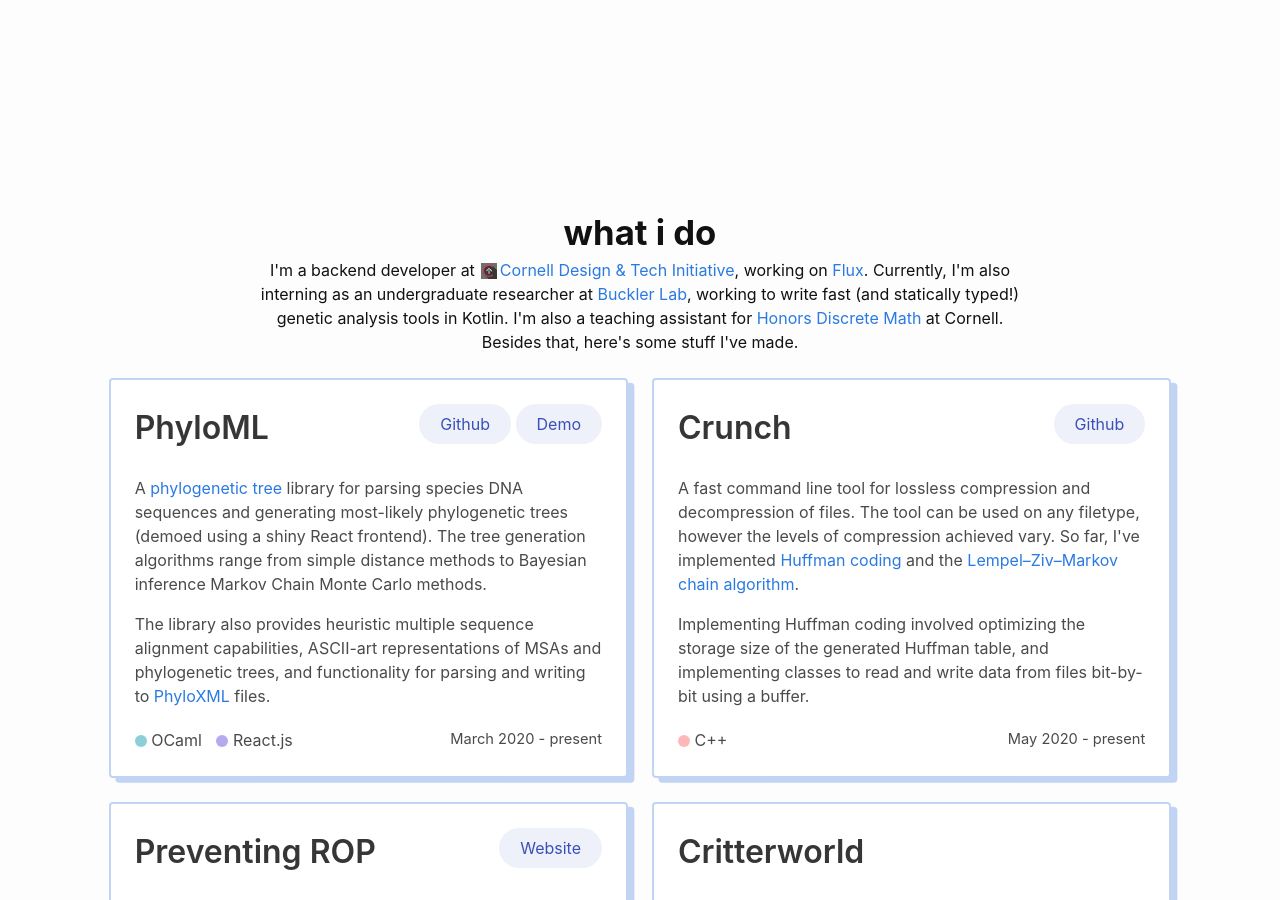
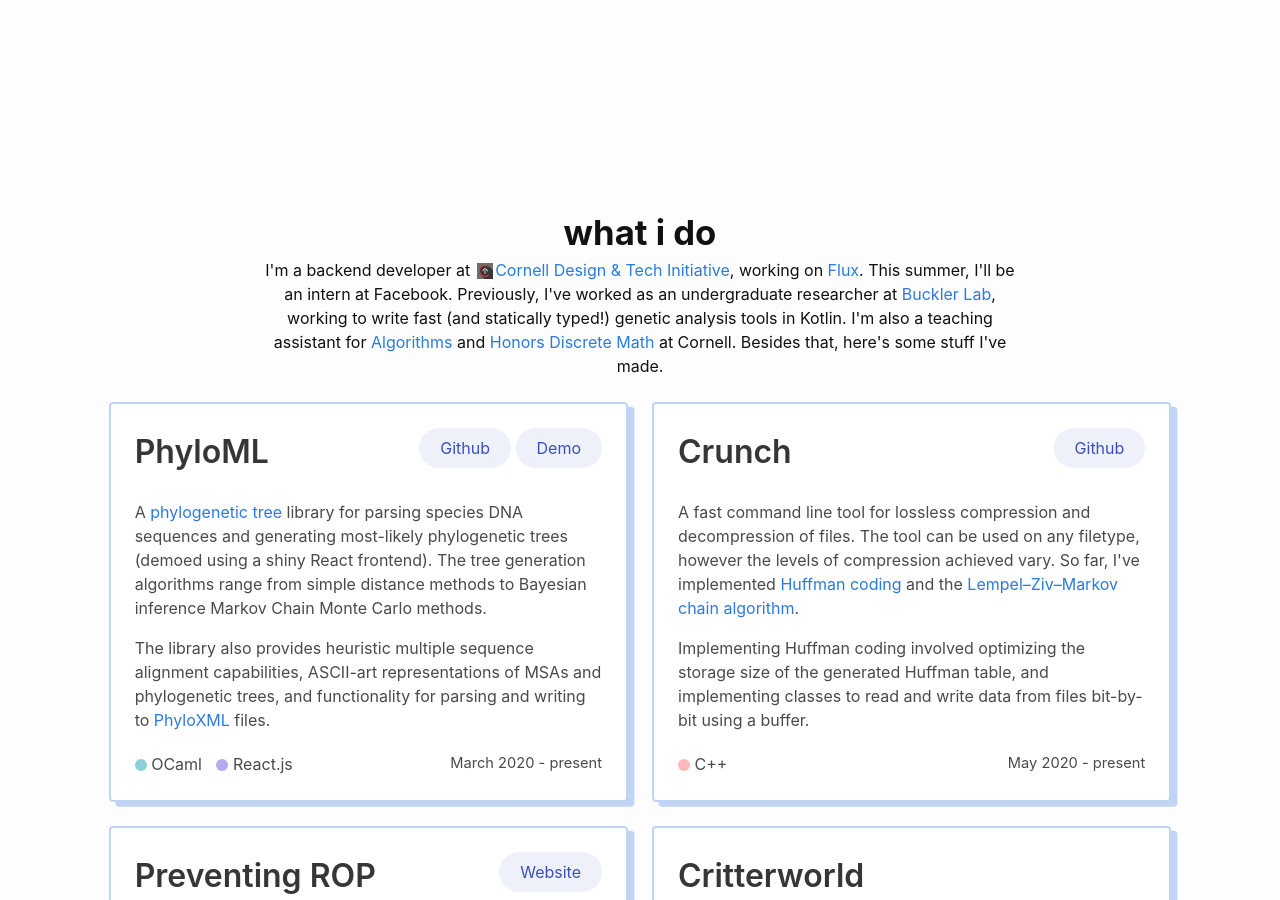
Before and after one commit to vaishnavi17/vaishnavi17.github.io, a Jekyll site: the page built from index.md, in a window 1280 px wide and 900 px high, scrolled down 687 px. Built offline with Jekyll 4.4.1, drawn with Linux system fonts in a browser that asks for light colours; nearby versions of some CDN libraries.

Commit message:
add algo ta

```diff
--- a/_layouts/home.html
+++ b/_layouts/home.html
@@ -53,11 +53,12 @@ layout: default
       <a href="https://www.cornelldti.org/">
         Cornell
         Design & Tech Initiative</a>, working on
-      <a href="https://www.cornelldti.org/projects/flux/">Flux</a>. Currently,
-      I'm also interning as an undergraduate researcher at <a href="https://www.maizegenetics.net/">Buckler
+      <a href="https://www.cornelldti.org/projects/flux/">Flux</a>. This summer, I'll be an intern at Facebook.
+      Previously, I've worked as an undergraduate researcher at <a href="https://www.maizegenetics.net/">Buckler
         Lab</a>, working to write fast (and
       statically typed!) genetic analysis tools in Kotlin. I'm also a teaching assistant for <a
-        href="http://www.cs.cornell.edu/courses/cs2802/2020sp/">Honors
+        href="https://www.cs.cornell.edu/courses/cs4820/2021sp/">Algorithms</a> and <a
+        href="http://www.cs.cornell.edu/courses/cs2802/2020fa/">Honors
         Discrete Math</a> at Cornell.
       Besides that, here's some stuff I've made.
     </div>
```
